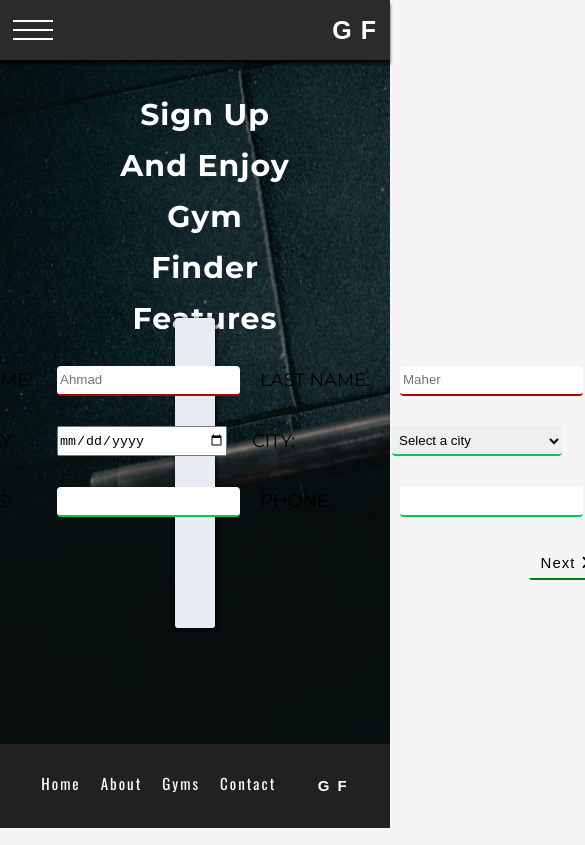
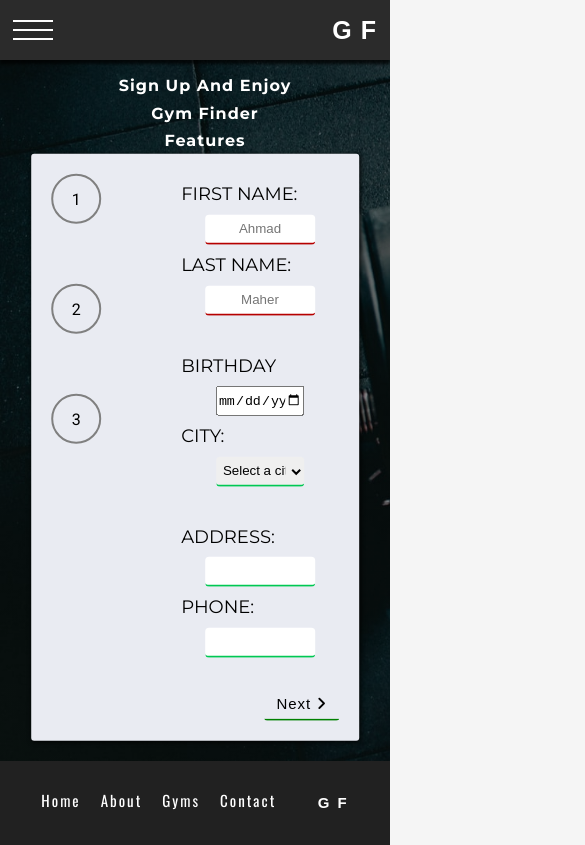
Before and after one commit to Hady207/Gym-Finder, a React (Create React App) app: page /signup in a window 390 px wide. Shown: the whole page, 585 px wide, since content can reach past the window. Built offline with nearby package versions, Linux system fonts and the light colour scheme; a web font is replaced by a local one.

Commit message:
add responsive form

```diff
--- a/src/Signup.js
+++ b/src/Signup.js
@@ -1,8 +1,10 @@
 import React, { useState } from "react";
 import Nav from "./Nav";
 import Footer from "./Footer";
+import useInput from "./hooks/useInput";
 function Signup() {
   const [formNum, setNum] = useState(0);
+  const [value, handleChange, reset] = useInput();
   return (
     <>
       <Nav regular />
@@ -50,6 +52,8 @@ function Signup() {
                     placeholder="Ahmad"
                     name="firstname"
                     id="fname"
+                    value={value}
+                    onChange={handleChange}
                   />
                   <label for="lname">Last Name: </label>
                   <input
@@ -58,6 +62,8 @@ function Signup() {
                     type="text"
                     name="lastname"
                     id="lname"
+                    value={value}
+                    onChange={handleChange}
                   />
                 </div>
                 <div className="signup__group">
@@ -78,9 +84,21 @@ function Signup() {
                 </div>
                 <div className="signup__group">
                   <label for="address">Address: </label>
-                  <input type="text" name="address" id="address" />
+                  <input
+                    value={value}
+                    onChange={handleChange}
+                    type="text"
+                    name="address"
+                    id="address"
+                  />
                   <label for="phone">Phone: </label>
-                  <input type="phone" name="phone" id="phone" />
+                  <input
+                    value={value}
+                    onChange={handleChange}
+                    type="phone"
+                    name="phone"
+                    id="phone"
+                  />
                 </div>
                 <div className="signup__button">
                   <button
--- /dev/null
+++ b/src/hooks/useInput.js
@@ -0,0 +1,15 @@
+import { useState } from "react";
+
+export default (initialVal = "") => {
+  const [value, setValue] = useState(initialVal);
+
+  const handleChange = (e) => {
+    setValue(e.target.value);
+  };
+
+  const reset = () => {
+    setValue("");
+  };
+
+  return [value, handleChange, reset];
+};
--- a/src/sass/components/_form.scss
+++ b/src/sass/components/_form.scss
@@ -1,5 +1,5 @@
 .form__signup {
-  width: calc(100% - 53rem);
+  width: calc(100% - 51%);
   box-shadow: 1px 1px 5px 0px rgba(0, 0, 0, 9);
   background: rgb(233, 235, 242);
   padding: 2rem;
@@ -13,6 +13,16 @@
   border-radius: 3px;
 
   @include respond(wide-screen) {
+    width: calc(100% - 53rem);
     top: 56%;
   }
+
+  @include respond(tab-port) {
+    width: calc(100% - 13%);
+  }
+
+  @include respond(phone) {
+    width: calc(100% - 16%);
+    top: 53%;
+  }
 }
--- a/src/sass/pages/_signup.scss
+++ b/src/sass/pages/_signup.scss
@@ -7,6 +7,9 @@
   height: 83vh;
   @include respond(wide-screen) {
     height: 81vh;
+  }
+  @include respond(phone) {
+    height: 83vh;
   }
   h1 {
     font-family: $font-title;
@@ -22,6 +25,10 @@
 
     @include respond(wide-screen) {
       font-size: 3rem;
+    }
+    @include respond(phone) {
+      font-size: 1.6rem;
+      top: 10%;
     }
   }
 }
@@ -45,12 +52,15 @@
       flex-direction: column;
       align-items: center;
       justify-content: center;
+      @include respond(phone) {
+        justify-content: flex-start;
+      }
     }
 
     &--right {
       display: flex;
       justify-content: center;
-      align-items: center;
+      align-items: flex-end;
     }
   }
 
@@ -67,10 +77,23 @@
     .signup__group:not(:last-child) {
       margin-bottom: 1.5rem;
     }
+
+    @include respond(phone) {
+      label {
+        font-size: 1.5rem;
+        align-self: flex-start;
+      }
+    }
   }
 
   &__inputs--3 {
     display: none;
+    @include respond(phone) {
+      label {
+        font-size: 1.5rem;
+        align-self: flex-start;
+      }
+    }
   }
 
   &__circle {
@@ -101,6 +124,15 @@
     display: flex;
     align-items: center;
 
+    @include respond(phone) {
+      flex-direction: column;
+      label {
+        align-self: flex-start;
+        margin-bottom: 0.5rem;
+        margin-top: 0.5rem;
+      }
+    }
+
     label {
       font-family: $font-title;
       font-size: 1.8rem;
@@ -109,7 +141,10 @@
     }
 
     label[for="city"] {
-      margin-left: 2.5rem;
+      margin-left: 2rem;
+      @include respond(phone) {
+        margin-left: 0;
+      }
     }
 
     input[type="phone"],
@@ -119,6 +154,7 @@
     input[type="number"],
     select {
       padding: 0.3rem;
+      // width: 26%;
       border-radius: 4px;
       height: 3rem;
       border: none;
@@ -134,16 +170,45 @@
       }
     }
 
+    input[type="phone"],
+    input[type="text"],
+    input[type="number"] {
+      width: 26%;
+    }
+
+    @include respond(phone) {
+      input[type="phone"],
+      input[type="text"],
+      input[type="email"],
+      input[type="password"],
+      input[type="number"],
+      select {
+        width: 26%;
+        width: 70%;
+        text-align: center;
+        // margin-top: 1rem;
+        margin-right: 0;
+      }
+    }
+
     #city,
     #birthdate {
-      width: 17rem;
+      width: 26%;
       height: 3rem;
+
+      @include respond(phone) {
+        text-align: center;
+        width: 56%;
+      }
     }
 
     #height,
     #weight {
       width: 7rem;
       text-align: center;
+      @include respond(phone) {
+        width: 12rem;
+      }
     }
   }
 }
```
